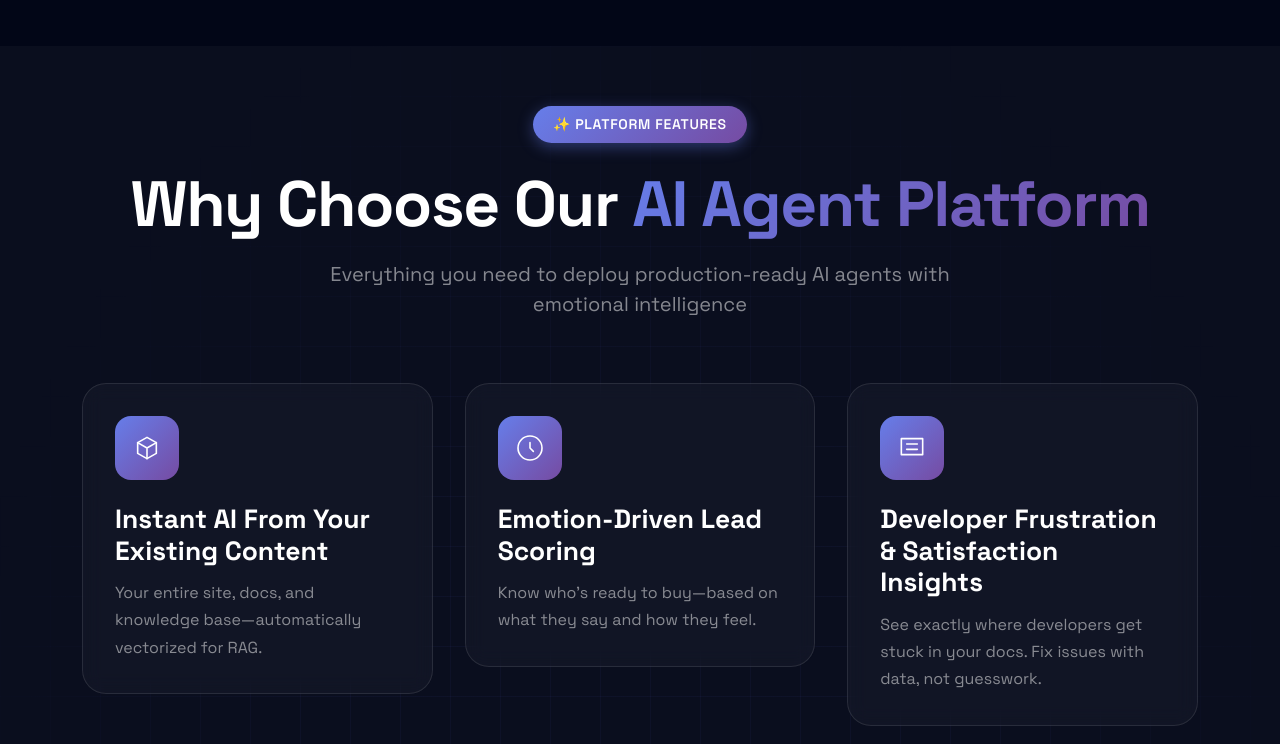
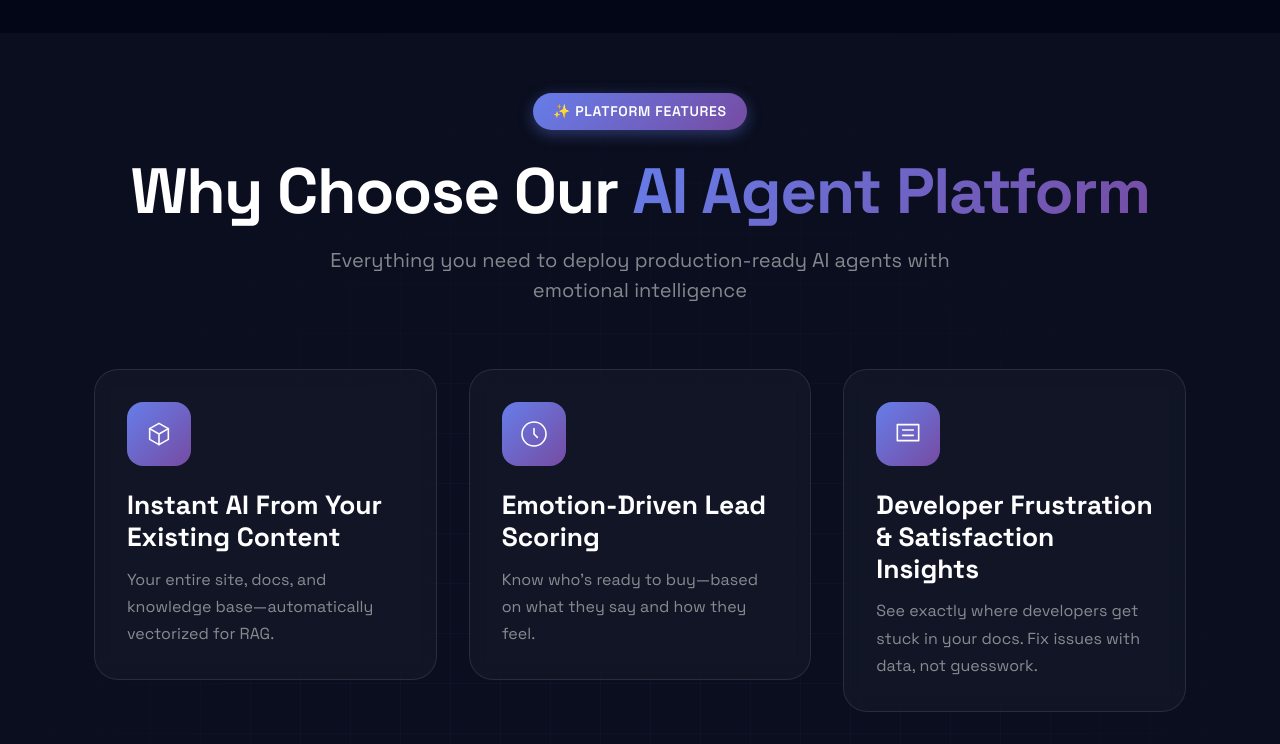
Before and after one commit to PaulWallaceATL/atom-talks, a Next.js app: page / in a window 1280 px wide. Shown: the part 1520-2264 px from the top of the page. Built offline with nearby package versions, Linux system fonts and the light colour scheme; no server answers.

Commit message:
fix: Add emergency centering fix with !important overrides
Force all containers to center with explicit margin: auto !important
Add responsive container padding
This nuclear option should finally center all content

```diff
--- /dev/null
+++ b/src/styles/centering-fix.scss
@@ -0,0 +1,50 @@
+/* EMERGENCY CENTERING FIX */
+
+/* Reset everything */
+* {
+  box-sizing: border-box;
+}
+
+html, body {
+  margin: 0;
+  padding: 0;
+  width: 100%;
+}
+
+/* Force all containers to center */
+.container,
+.container-sm,
+.container-md,
+.container-lg,
+.container-xl,
+.container-xxl,
+.container-fluid {
+  margin-left: auto !important;
+  margin-right: auto !important;
+  padding-left: 0.75rem !important;
+  padding-right: 0.75rem !important;
+}
+
+/* Responsive container padding */
+@media (min-width: 576px) {
+  .container,
+  .container-sm,
+  .container-md,
+  .container-lg,
+  .container-xl,
+  .container-xxl {
+    padding-left: 1rem !important;
+    padding-right: 1rem !important;
+  }
+}
+
+@media (min-width: 768px) {
+  .container,
+  .container-md,
+  .container-lg,
+  .container-xl,
+  .container-xxl {
+    padding-left: 1.5rem !important;
+    padding-right: 1.5rem !important;
+  }
+}
--- a/src/styles/globals.scss
+++ b/src/styles/globals.scss
@@ -14,4 +14,5 @@ Description: AI Content Writing & Copywriting Landing Page
 @import './animations.scss';
 @import './custom-components.scss';
 @import './custom-utilities.scss';
+@import './centering-fix.scss';
 @import './layout-fixes.scss';
```
